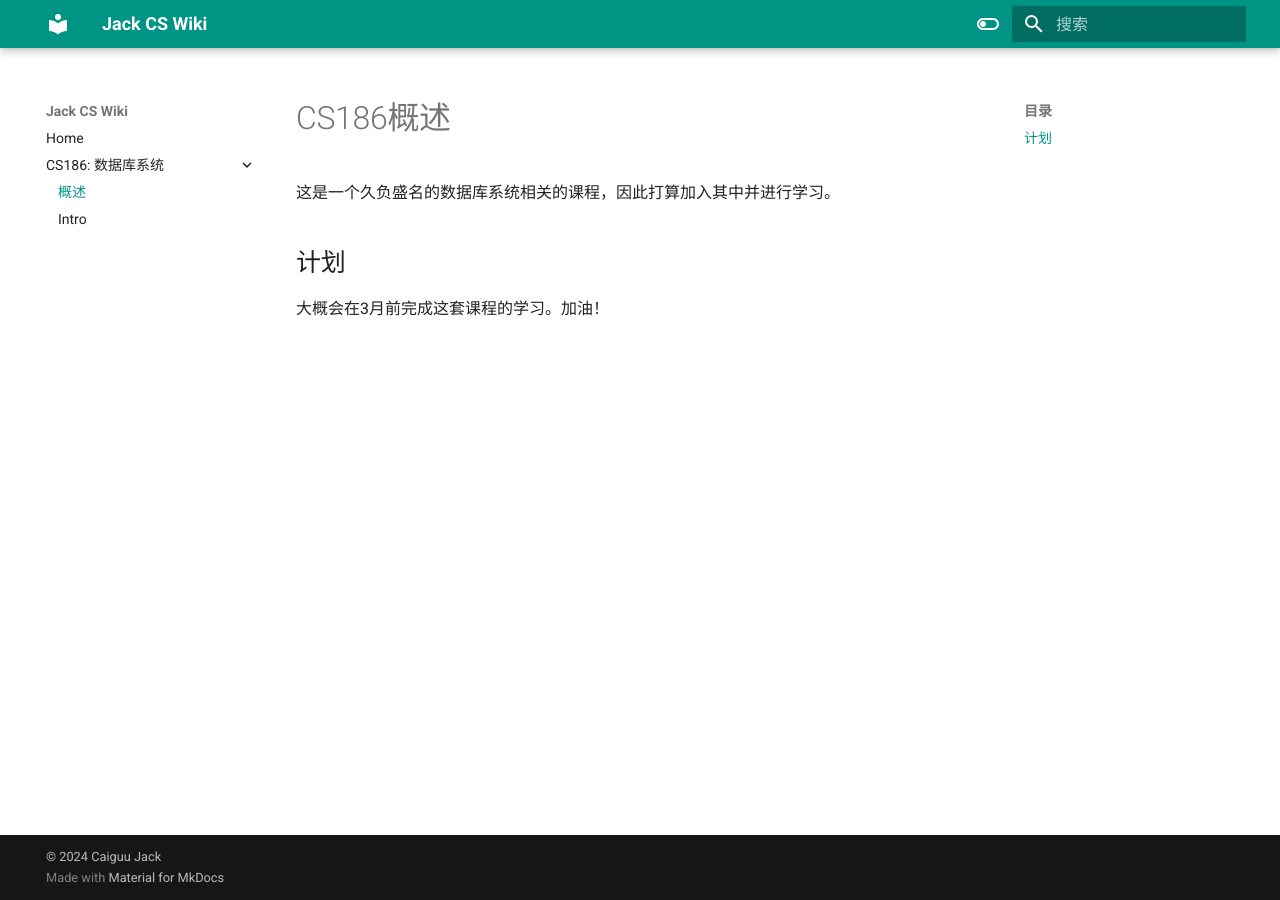
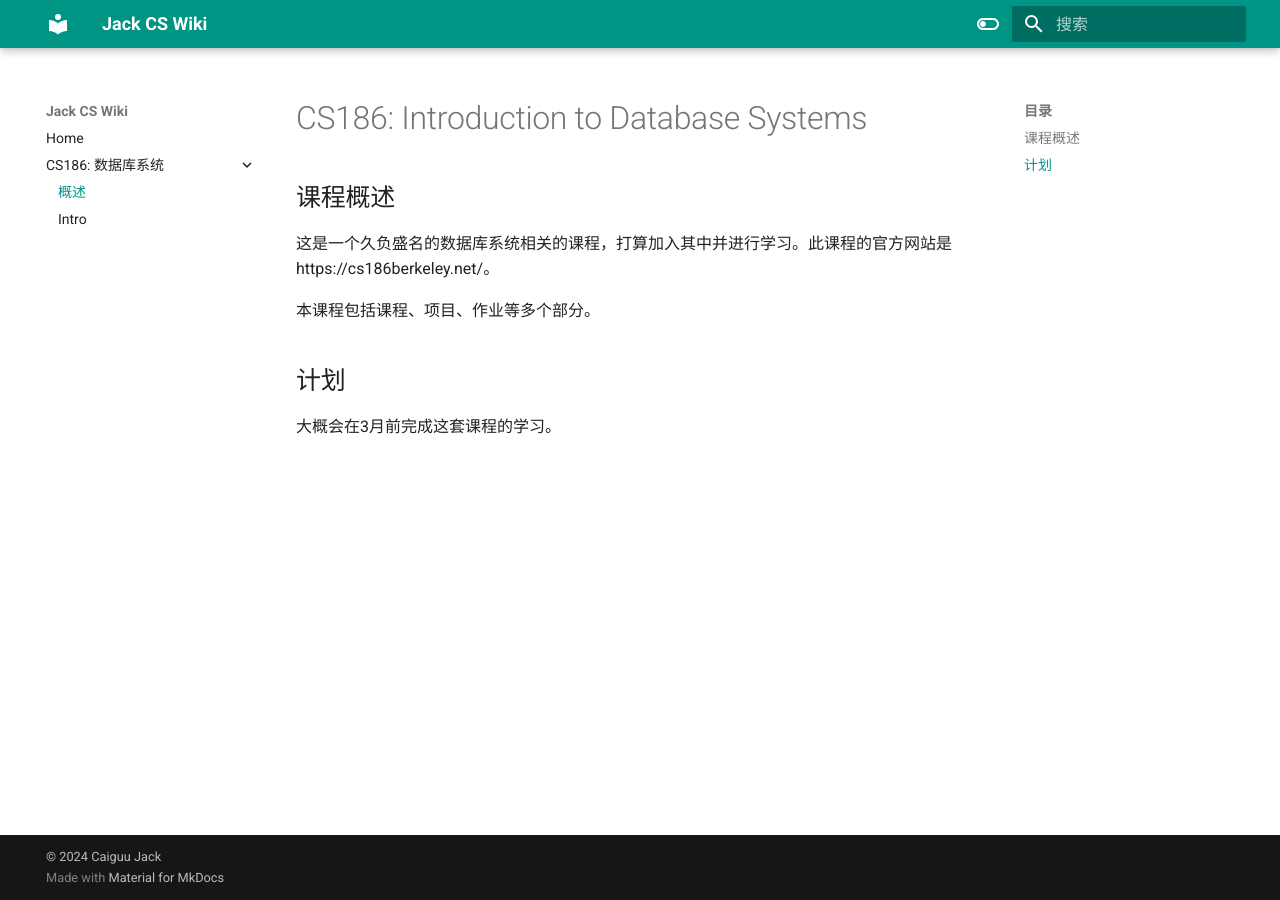
Before and after one commit to Caiguu/Jack_CS_Wiki, an MkDocs documentation site: the page built from docs/CS186/CS186-overview.md, in a window 1280 px wide. Built offline with MkDocs 1.6.1 and Material for MkDocs 9.7.7, drawn with Linux system fonts in a browser that asks for light colours.

```diff
--- a/docs/CS186/CS186-overview.md
+++ b/docs/CS186/CS186-overview.md
@@ -1,7 +1,11 @@
-# CS186概述
+# CS186: Introduction to Database Systems
 
-这是一个久负盛名的数据库系统相关的课程，因此打算加入其中并进行学习。
+## 课程概述
+
+这是一个久负盛名的数据库系统相关的课程，打算加入其中并进行学习。此课程的官方网站是https://cs186berkeley.net/。
+
+本课程包括课程、项目、作业等多个部分。
 
 ## 计划
 
-大概会在3月前完成这套课程的学习。加油！
+大概会在3月前完成这套课程的学习。
```
Also changed, not shown: docs/CS186/Lecture 1.md (added, +75 -0 lines), docs/CS186/test.md (deleted, +0 -3 lines), docs/CS186/Lecture 1.assets/image-20240114下午33740459.png (added), docs/CS186/Lecture 1.assets/image-20240114下午33835891.png (added).
